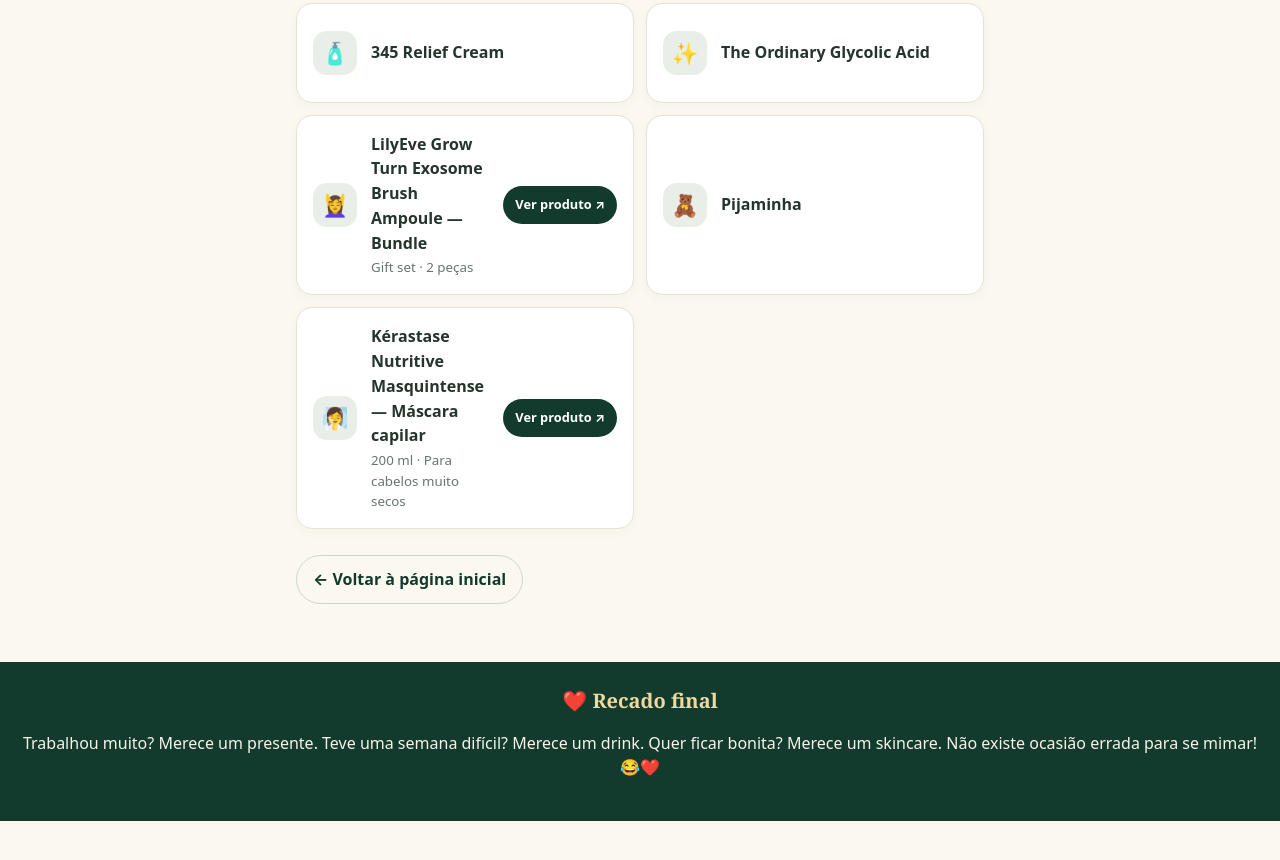
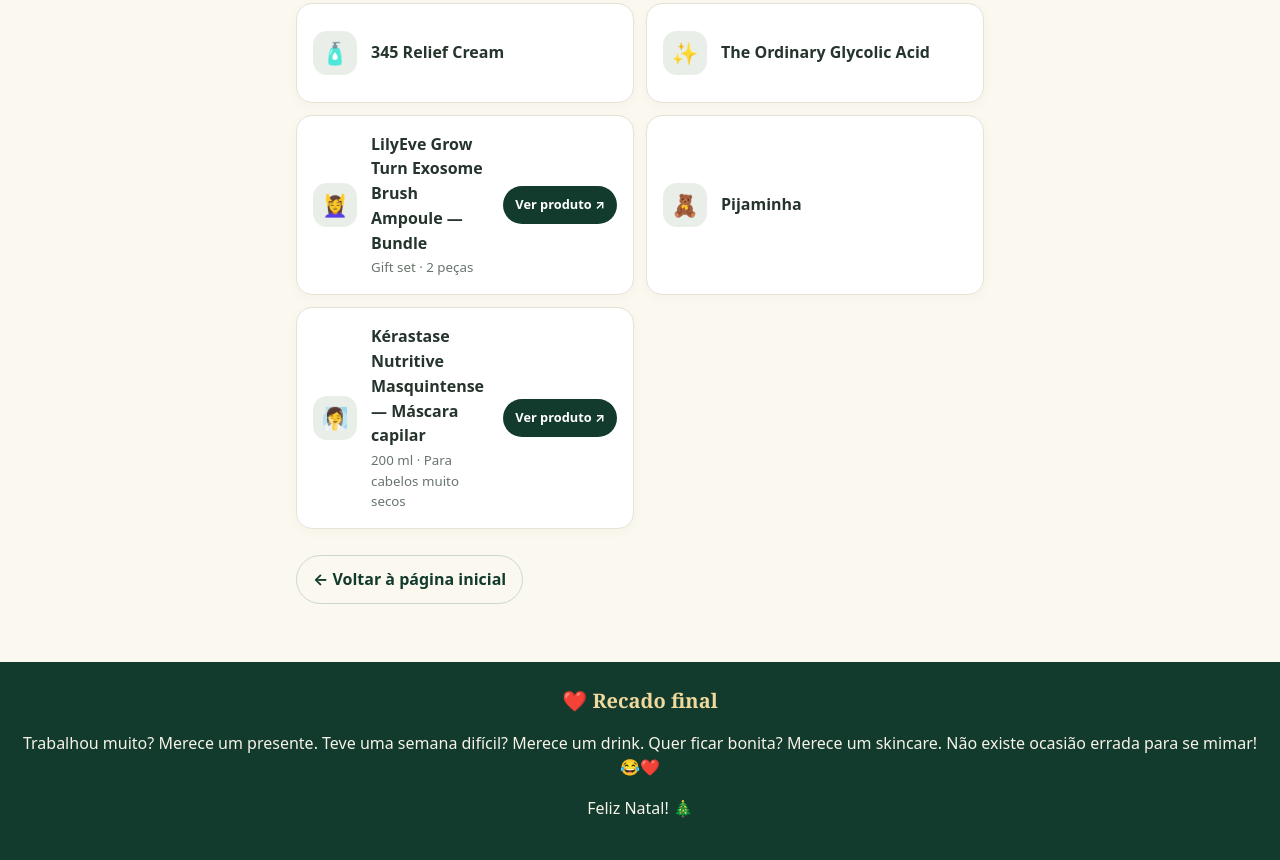
Before and after one commit to GiovaniFonseca/Natal-2026, a plain HTML site: page pessoas/vick.html in a window 1280 px wide. Shown: the part 748-1608 px from the top of the page. Before the commit the page ends 1569 px from the top, so only its background shows below. Drawn offline with Linux system fonts and the light colour scheme.

Commit message:
Add Feliz Natal footer message

```diff
--- a/pessoas/vick.html
+++ b/pessoas/vick.html
@@ -48,6 +48,6 @@ footer{background:var(--green);color:#f7f3e9;text-align:center;padding:25px 16px
   </div>
   <a class="back" href="../index.html">← Voltar à página inicial</a>
 </main>
-<footer><strong>❤️ Recado final</strong><p>Trabalhou muito? Merece um presente. Teve uma semana difícil? Merece um drink. Quer ficar bonita? Merece um skincare. Não existe ocasião errada para se mimar! 😂❤️</p></footer>
+<footer><strong>❤️ Recado final</strong><p>Trabalhou muito? Merece um presente. Teve uma semana difícil? Merece um drink. Quer ficar bonita? Merece um skincare. Não existe ocasião errada para se mimar! 😂❤️</p><p>Feliz Natal! 🎄</p></footer>
 </body>
 </html>
```
